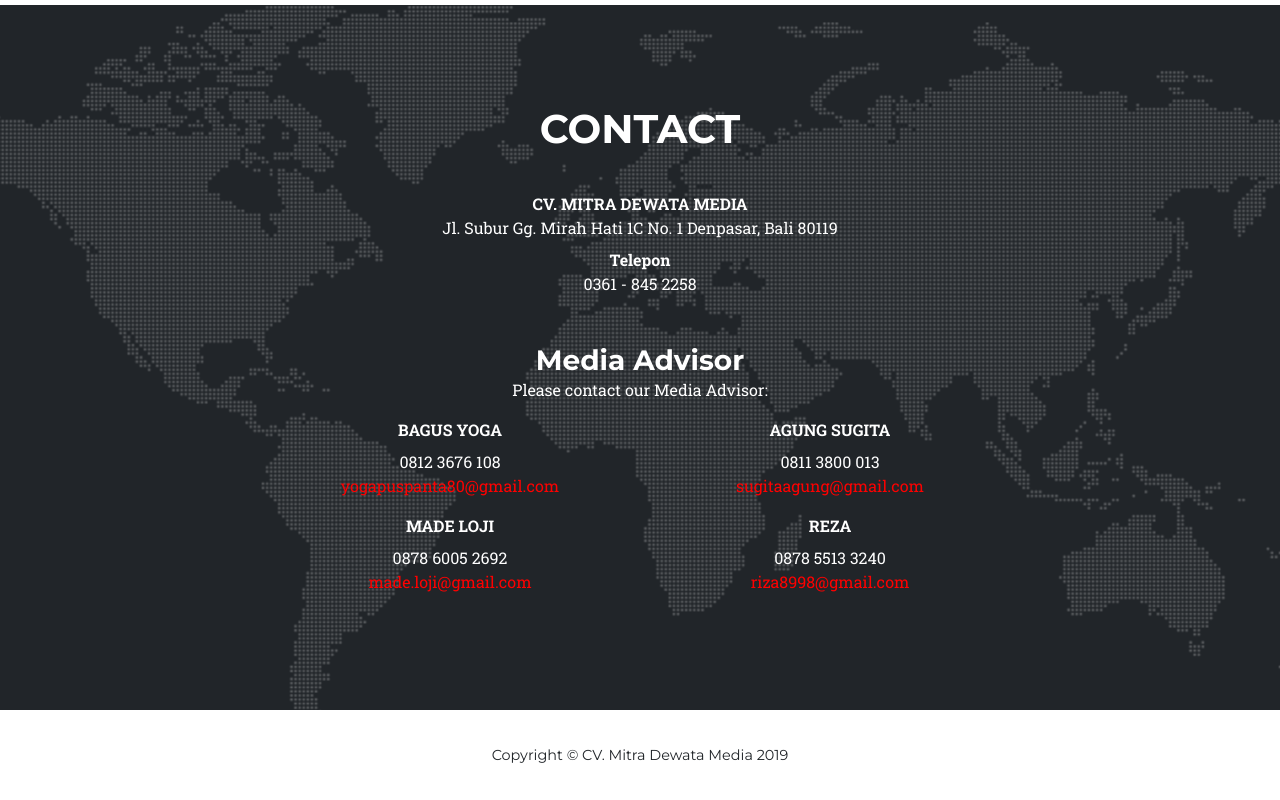
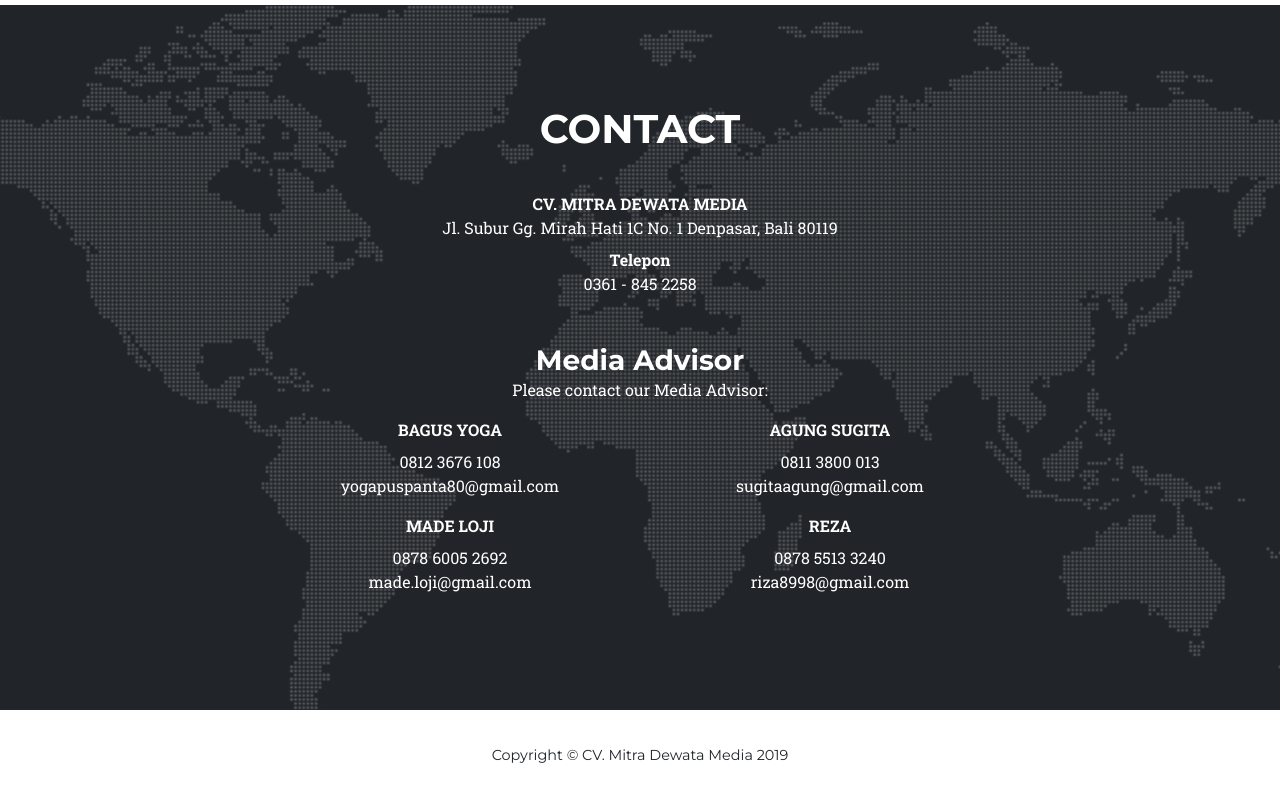
Before and after one commit to zhryn/mdm-svelte, a Svelte app: page / in a window 1280 px wide. Shown: the part 3554-4354 px from the top of the page. Built offline with nearby package versions, Linux system fonts and the light colour scheme; a web font is replaced by a local one.

Commit message:
Revision #4

```diff
--- a/src/App.svelte
+++ b/src/App.svelte
@@ -175,7 +175,7 @@
             <dt class="mb-2">BAGUS YOGA</dt>
             <dd class="mb-0">0812 3676 108</dd>
             <dd>
-              <a href="mailto:yogapuspanta80@gmail.com">
+              <a class="text-white" href="mailto:yogapuspanta80@gmail.com">
                 yogapuspanta80@gmail.com
               </a>
             </dd>
@@ -186,7 +186,9 @@
             <dt class="mb-2">AGUNG SUGITA</dt>
             <dd class="mb-0">0811 3800 013</dd>
             <dd>
-              <a href="mailto:sugitaagung@gmail.com">sugitaagung@gmail.com</a>
+              <a class="text-white" href="mailto:sugitaagung@gmail.com">
+                sugitaagung@gmail.com
+              </a>
             </dd>
           </dl>
         </div>
@@ -195,7 +197,9 @@
             <dt class="mb-2">MADE LOJI</dt>
             <dd class="mb-0">0878 6005 2692</dd>
             <dd>
-              <a href="mailto:made.loji@gmail.com">made.loji@gmail.com</a>
+              <a class="text-white" href="mailto:made.loji@gmail.com">
+                made.loji@gmail.com
+              </a>
             </dd>
           </dl>
         </div>
@@ -204,7 +208,9 @@
             <dt class="mb-2">REZA</dt>
             <dd class="mb-0">0878 5513 3240</dd>
             <dd>
-              <a href="mailto:riza8998@gmail.com">riza8998@gmail.com</a>
+              <a class="text-white" href="mailto:riza8998@gmail.com">
+                riza8998@gmail.com
+              </a>
             </dd>
           </dl>
         </div>
```
